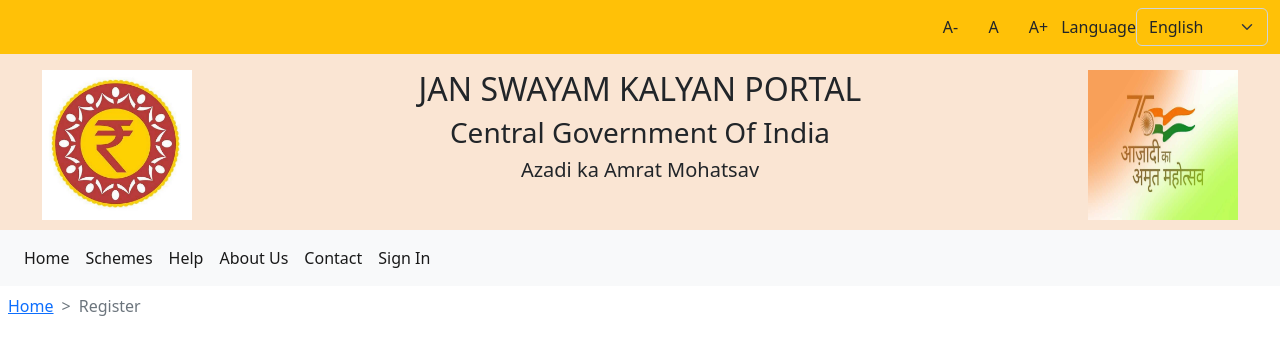
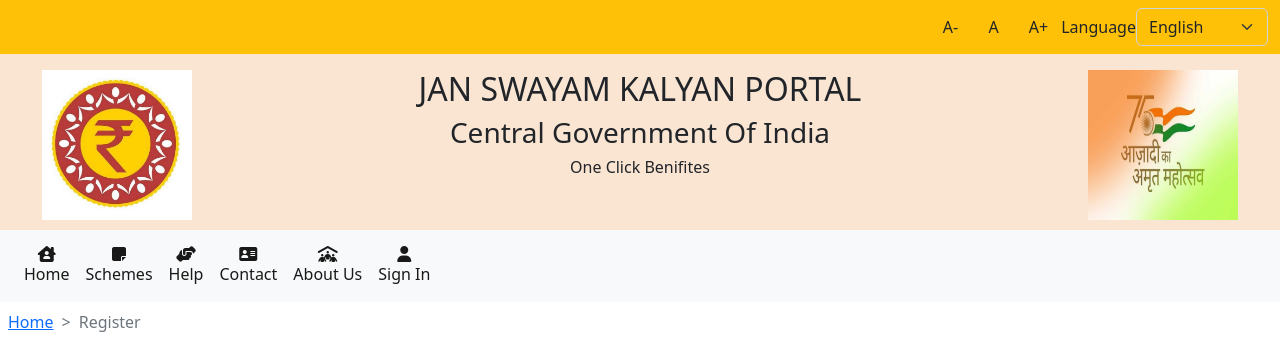
Before and after one commit to Rishikesh-kumar-7258/SKYRAS, a Django app: page /register in a window 1280 px wide. Shown: the top 355 px of the page. Run offline with Django 4.2, Linux system fonts and the light colour scheme; some libraries are stand-ins or nearby versions.

Commit message:
new added file

```diff
--- a/SIH/app/templates/base.html
+++ b/SIH/app/templates/base.html
@@ -7,7 +7,9 @@
     {% block title %}{% endblock title %}
     <script src="https://ajax.googleapis.com/ajax/libs/jquery/3.5.1/jquery.min.js"></script>
     <link href="https://cdn.jsdelivr.net/npm/bootstrap@5.2.0/dist/css/bootstrap.min.css" rel="stylesheet" integrity="sha384-gH2yIJqKdNHPEq0n4Mqa/HGKIhSkIHeL5AyhkYV8i59U5AR6csBvApHHNl/vI1Bx" crossorigin="anonymous">
-    {% block css %}{% endblock css %}
+    {% block css %}
+
+    {% endblock css %}
   </head>
   <body class="container-fluid">
     <!-- Header  -->
@@ -50,7 +52,7 @@
                 <div class="mid_header mt-3">
                     <h2>JAN SWAYAM KALYAN PORTAL</h2>
                     <h3>Central Government Of India</h3>
-                    <h5>Azadi ka Amrat Mohatsav</h5>
+                    <h6>One Click Benifites</h6>
                 </div>
             </div>
             <div class="col-sm-2 col-s-12 d-flex align-items-center justify-content-center">
@@ -72,30 +74,39 @@
         </button>
         <div class="collapse navbar-collapse" id="navbarSupportedContent">
             <ul class="navbar-nav me-auto mb-lg-0">
-                <li class="nav-item">
-                    <a class="nav-link active" aria-current="page" href="{% url 'homepage' %}">Home</a>
+                <li class="nav-item d-flex">
+                    <a class="nav-link active" aria-current="page" href="{% url 'homepage' %}"><span
+                        class="d-flex justify-content-center align-items-center flex-column"><i
+                            class="fa-solid fa-house-chimney-user"></i> Home </span>  </a>
                 </li>
 
-                <li class="nav-item">
-                    <a class="nav-link active" aria-current="page" href="{% url 'schemes' %}">Schemes</a>
+                <li class="nav-item d-flex">
+                    <a class="nav-link active" aria-current="page" href="{% url 'schemes' %}"><span
+                        class="d-flex justify-content-center align-items-center flex-column"><i class="fa-solid fa-note-sticky"></i> Schemes</span></a>
                 </li>
 
-                <li class="nav-item">
-                    <a class="nav-link active" aria-current="page" href="{% url 'help' %}">Help</a>
+                <li class="nav-item d-flex">
+                    <a class="nav-link active" aria-current="page" href="{% url 'help' %}"><span
+                        class="d-flex justify-content-center align-items-center flex-column"><i
+                            class="fa-solid fa-handshake-angle"></i> Help</span></a>
                 </li>
-                <li class="nav-item">
-                    <a class="nav-link active" aria-current="page" href="{% url 'aboutUs' %}">About Us</a>
+                <li class="nav-item d-flex">
+                    <a class="nav-link active" aria-current="page" href="{% url 'aboutUs' %}"><span
+                        class="d-flex justify-content-center align-items-center flex-column"><i
+                            class="fa-solid fa-address-card"></i> Contact </span></a>
                 </li>
                 <!-- Contact -->
                 </li>
-                <li class="nav-item">
-                    <a class="nav-link active" aria-current="page" href="{% url 'contactUs' %}">Contact</a>
+                <li class="nav-item d-flex">
+                    <a class="nav-link active" aria-current="page" href="{% url 'contactUs' %}"><span
+                        class="d-flex justify-content-center align-items-center flex-column"><i
+                            class="fa-solid fa-people-roof"></i> About Us</span></a>
                 </li>
                 <!-- contact close -->
 
                 {% if user.is_authenticated and user.is_superuser %}
-                <li class="nav-item">
-                    <a href="{% url 'addScheme' %}" aria-current="page" class="nav-link active">Add Scheme</a>
+                <li class="nav-item d-flex">
+                    <a href="{% url 'addScheme' %}" aria-current="page" class="nav-link active"> <span class="d-flex justify-content-center align-items-center flex-column"><i class="fa-solid fa-box-tissue"></i>Add Scheme></span> </a>
                 </li>
                 {% endif %}
 
@@ -103,7 +114,9 @@
                 <!-- Sign In Tab -->
                 {% if user.is_authenticated == False %}
                 <li class="nav-item2  d-grid gap-2 d-md-flex justify-content-md-end">
-                    <a class="nav-link active" aria-current="page" href="{% url 'login' %}">Sign In</a>
+                    <a class="nav-link active" aria-current="page" href="{% url 'login' %}"><span
+                        class="d-flex justify-content-center align-items-center flex-column"><i
+                            class="fa-solid fa-user"></i>Sign In</span></a>
                 </li>
                 {% else%}
                 <div class="dropdown">
@@ -129,6 +142,7 @@
     {% block body %}{% endblock body %}
     {% block js %}{% endblock js %}
     <script src="{% static 'js/script.js' %}"></script>
+    <script src="https://kit.fontawesome.com/8a7d2ac633.js" crossorigin="anonymous"></script>
     <script src="https://cdn.jsdelivr.net/npm/bootstrap@5.2.0/dist/js/bootstrap.bundle.min.js" integrity="sha384-A3rJD856KowSb7dwlZdYEkO39Gagi7vIsF0jrRAoQmDKKtQBHUuLZ9AsSv4jD4Xa" crossorigin="anonymous"></script>
   </body>
 </html>
```
Also changed, not shown: SIH/app/templates/home.html (+34 -74 lines).
